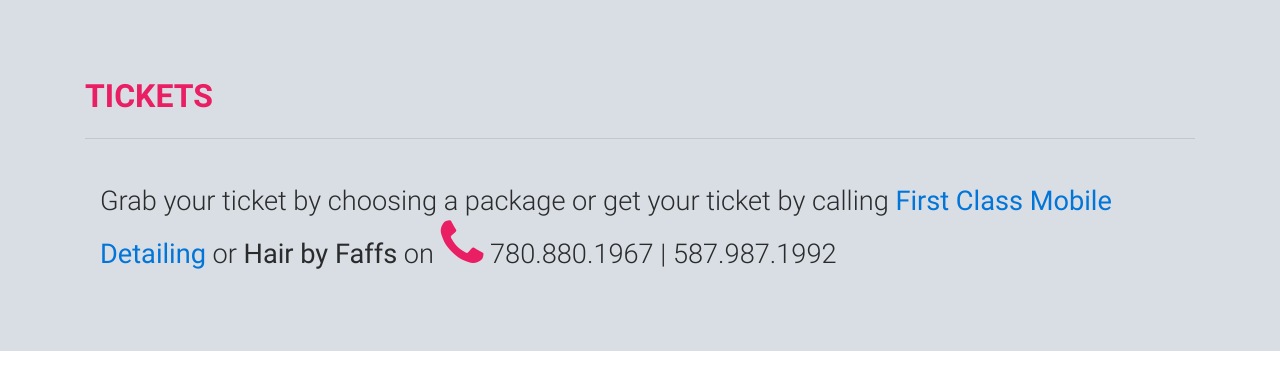
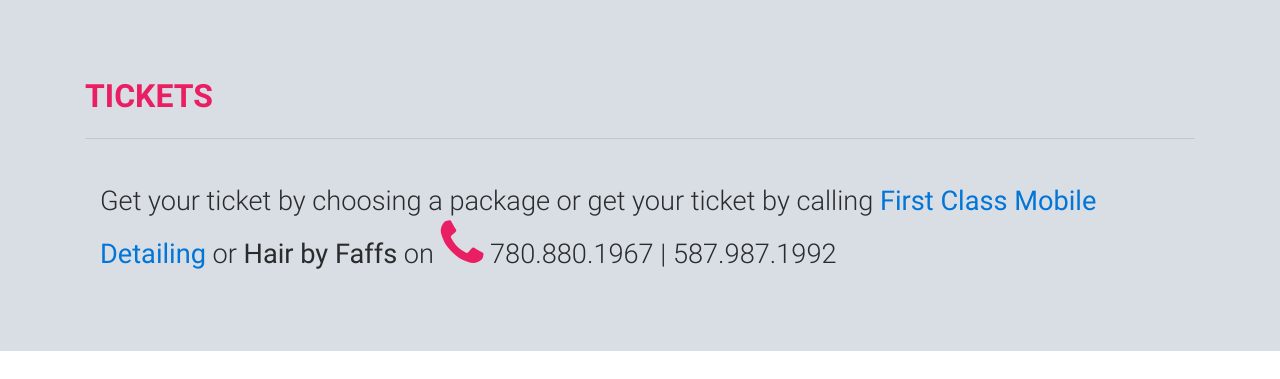
Before and after one commit to Ibrokola/micasa, a Django app: page / in a window 1280 px wide. Shown: the part 3369-3748 px from the top of the page. Run offline with Django 3.2, Linux system fonts and the light colour scheme; data comes from the database, SQL or seed files in the repository; some libraries are stand-ins or nearby versions.

Commit message:
deploy update

```diff
--- a/templates/home.html
+++ b/templates/home.html
@@ -247,7 +247,7 @@
                 <hr class="between-sections mb-3">
 
                 <div class="col-sm-12">
-                    <h3 class="h3-responsive"><p>Grab your ticket by choosing a package or get your ticket by calling <strong><a href="https://firstclassmobiledetailing.ca/" target="_blank" style="text-decoration: none;">First Class Mobile Detailing</a></strong> or <strong>Hair by Faffs</strong> on <i class="fa fa-phone pink-text fa-2x"></i> <span>780.880.1967 | 587.987.1992</span></p></h3>
+                    <h3 class="h3-responsive"><p>Get your ticket by choosing a package or get your ticket by calling <strong><a href="https://firstclassmobiledetailing.ca/" target="_blank" style="text-decoration: none;">First Class Mobile Detailing</a></strong> or <strong>Hair by Faffs</strong> on <i class="fa fa-phone pink-text fa-2x"></i> <span>780.880.1967 | 587.987.1992</span></p></h3>
                 </div>
 
             </div>
```
